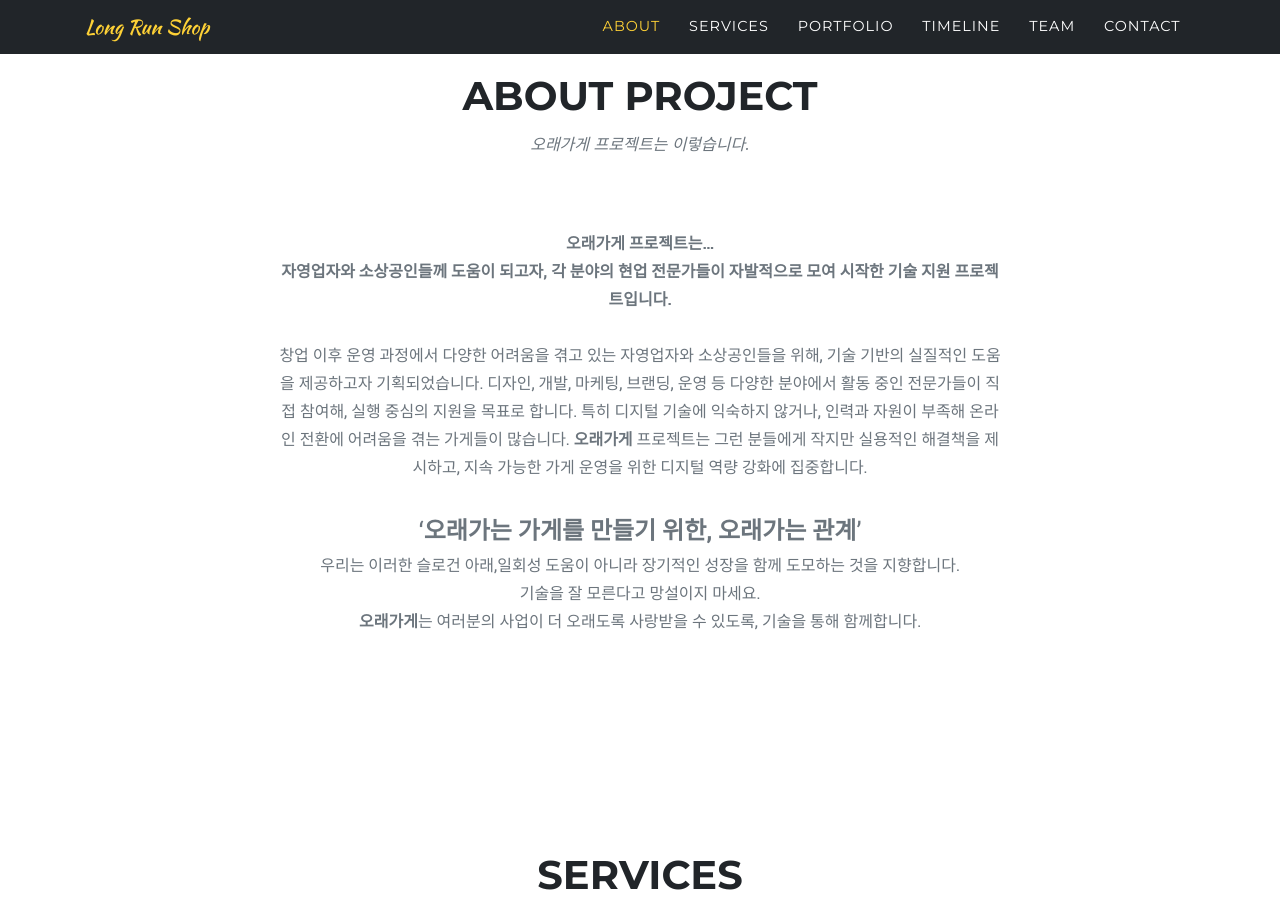
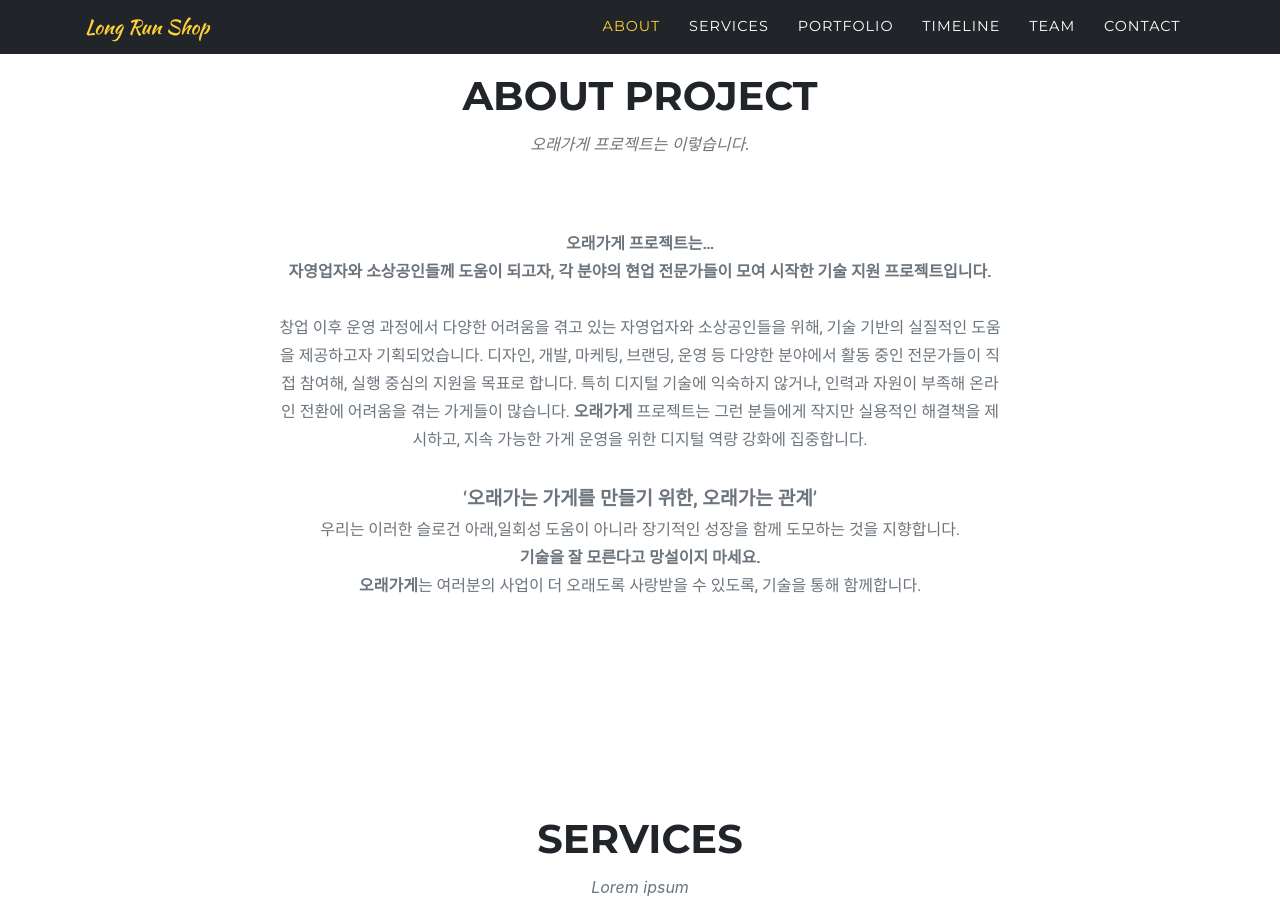
Before and after one commit to WowPeter/long-run-shop, a Jekyll site: the page built from index.md, in a window 1280 px wide and 900 px high, scrolled down 873 px. Built offline with Jekyll 4.4.1, drawn with Linux system fonts in a browser that asks for light colours; some web fonts are replaced.

Commit message:
- building

```diff
--- a/_data/sitetext.yml
+++ b/_data/sitetext.yml
@@ -65,14 +65,14 @@
     title: "About Project"
     text: "오래가게 프로젝트는 이렇습니다."
     body: "**오래가게 프로젝트는...**<br>
-    **자영업자와 소상공인들께 도움이 되고자, 각 분야의 현업 전문가들이 자발적으로 모여 시작한 기술 지원 프로젝트입니다.**<br><br>
+    **자영업자와 소상공인들께 도움이 되고자, 각 분야의 현업 전문가들이 모여 시작한 기술 지원 프로젝트입니다.**<br><br>
     창업 이후 운영 과정에서 다양한 어려움을 겪고 있는 자영업자와 소상공인들을 위해, 기술 기반의 실질적인 도움을 제공하고자 기획되었습니다.
     디자인, 개발, 마케팅, 브랜딩, 운영 등 다양한 분야에서 활동 중인 전문가들이 직접 참여해, 실행 중심의 지원을 목표로 합니다.
     특히 디지털 기술에 익숙하지 않거나, 인력과 자원이 부족해 온라인 전환에 어려움을 겪는 가게들이 많습니다.
     **오래가게** 프로젝트는 그런 분들에게 작지만 실용적인 해결책을 제시하고, 지속 가능한 가게 운영을 위한 디지털 역량 강화에 집중합니다.<br><br>
-    <span style='font-size:150%'>'**오래가는 가게를 만들기 위한, 오래가는 관계**'</span><br>
+    <span style='font-size:120%'>'**오래가는 가게를 만들기 위한, 오래가는 관계**'</span><br>
     우리는 이러한 슬로건 아래,일회성 도움이 아니라 장기적인 성장을 함께 도모하는 것을 지향합니다.<br>
-    기술을 잘 모른다고 망설이지 마세요.<br>
+    **기술을 잘 모른다고 망설이지 마세요.**<br>
     **오래가게**는 여러분의 사업이 더 오래도록 사랑받을 수 있도록, 기술을 통해 함께합니다.
     "
     section: about
```
